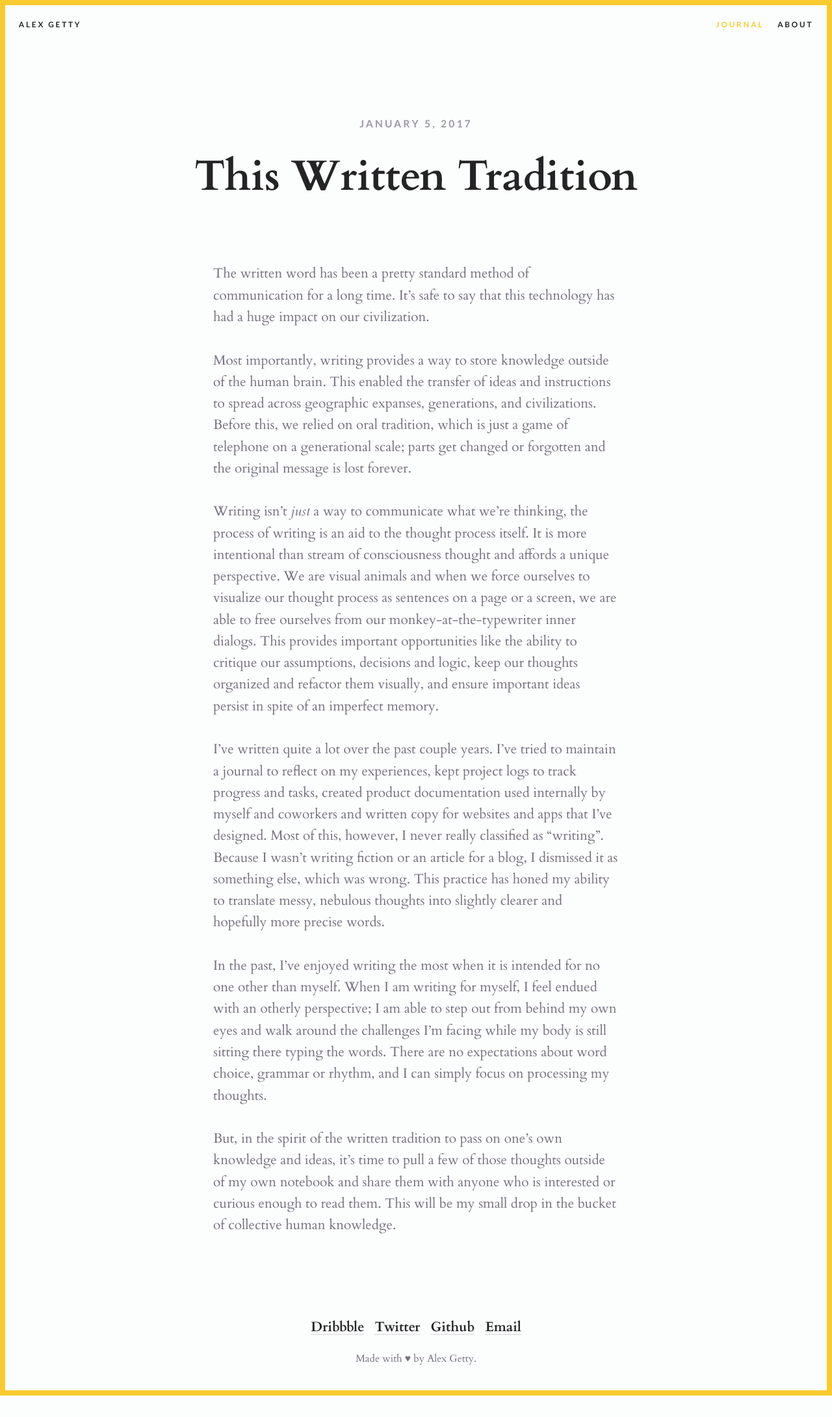
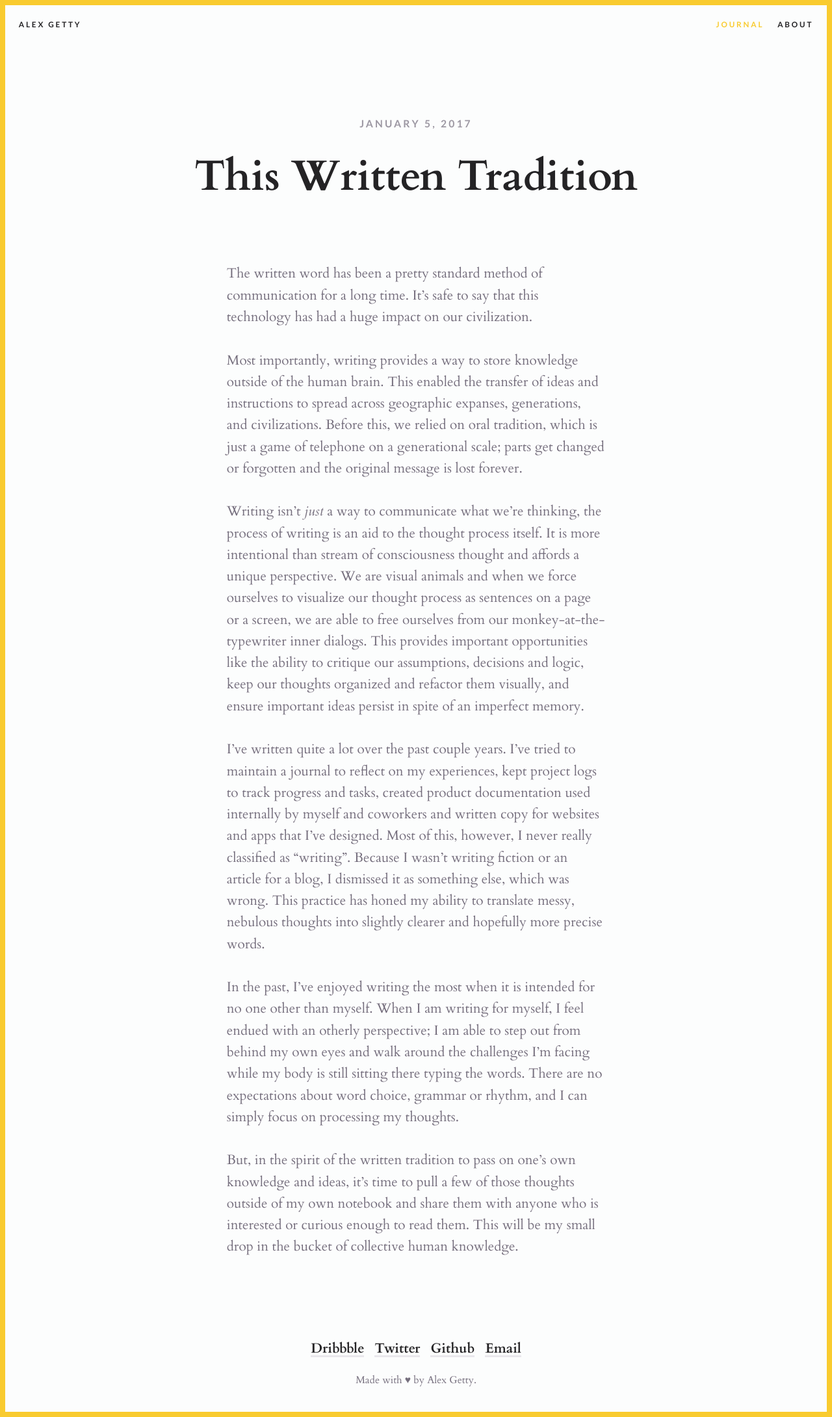
Before and after one commit to alexgetty/personal-site, a Jekyll site: the page built from _posts/2017-01-05-this-written-tradition.markdown, in a window 1280 px wide. Shown: the whole page at 65% size. Built offline with Jekyll 4.4.1, drawn with Linux system fonts in a browser that asks for light colours; before the commit the page ends 2147 px from its top, so only the background shows below that.

Commit message:
Fix paragraph padding on mobile

```diff
--- a/_sass/elements/_base.scss
+++ b/_sass/elements/_base.scss
@@ -31,8 +31,8 @@
   position: relative;
   z-index: 10;
 
+  // This needs to be part of a component
   &.post {
-    padding: 0 2rem;
     margin-bottom: 4rem;
   }
 }
--- a/_sass/elements/_typography.scss
+++ b/_sass/elements/_typography.scss
@@ -47,6 +47,10 @@
     @include until(medium){
       margin: 2em 0;
     }
+  }
+
+  main & {
+    padding: 0 1rem;
   }
 }
 
```
